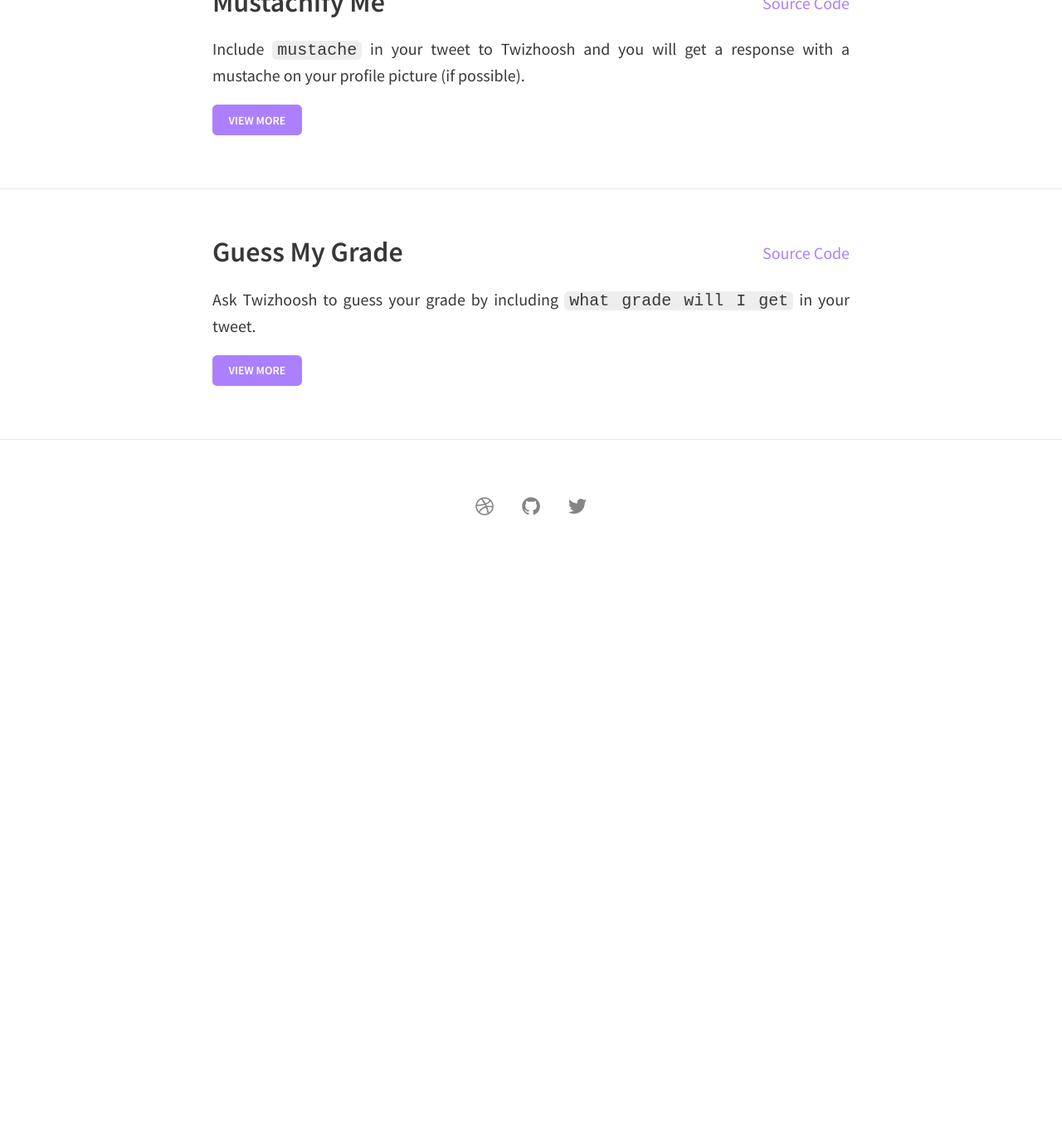
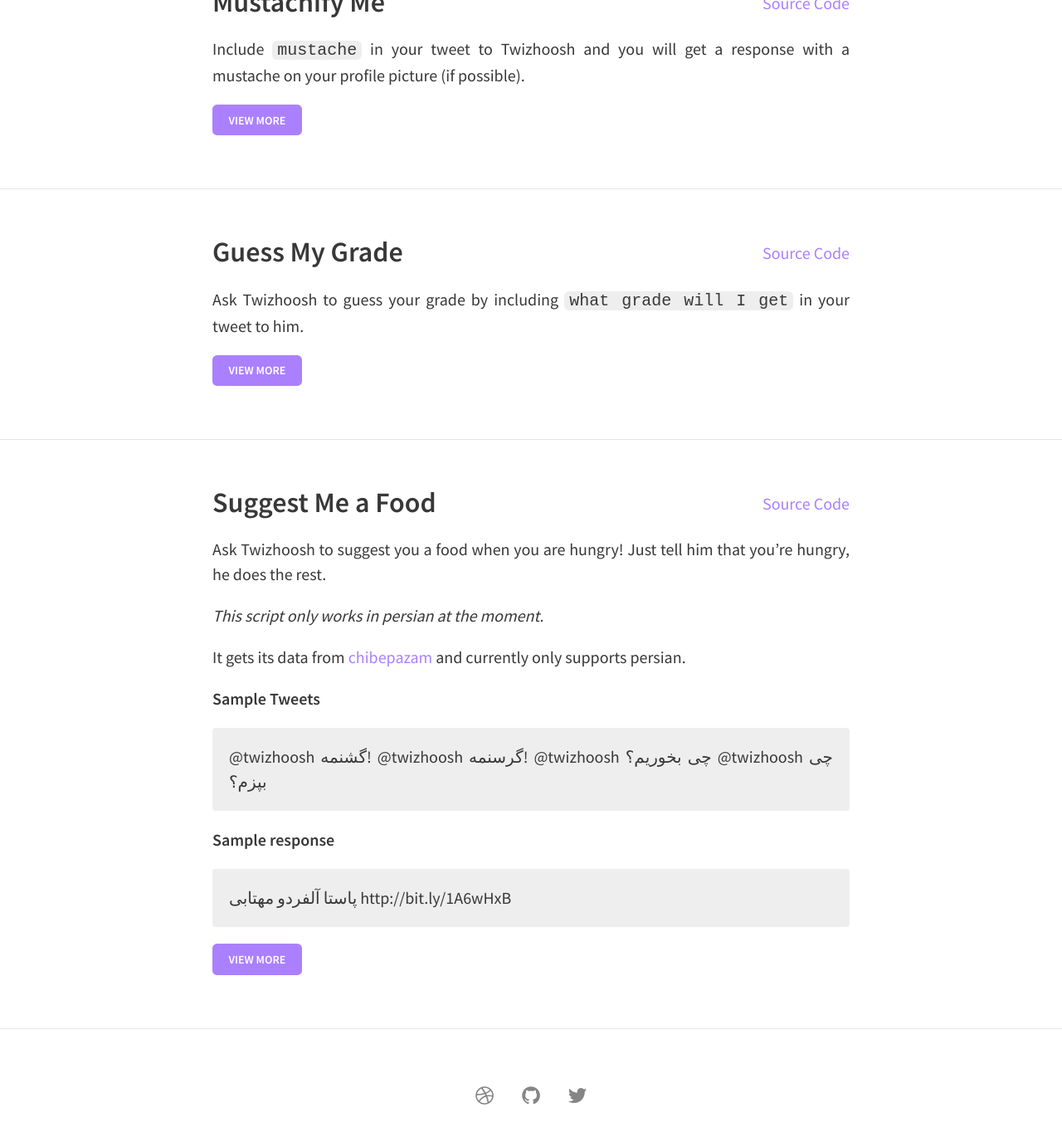
Before and after one commit to Soben713/Twizhoosh, a Jekyll site: the page built from what-he-does.html, in a window 1280 px wide and 1400 px high, scrolled down 745 px. Shown: the top 1370 px of the window at 83% size. Built offline with Jekyll 4.4.1, drawn with Linux system fonts in a browser that asks for light colours; nearby versions of some CDN libraries; before the commit the page ends 1435 px from its top, so only the background shows below that.

Commit message:
Update _posts

```diff
--- /dev/null
+++ b/_posts/2096-01-01-hungry.md
@@ -0,0 +1,20 @@
+---
+layout: post
+title: Suggest Me a Food
+source: https://github.com/Soben713/Twizhoosh/tree/master/scripts/twitter_related/hungry
+---
+Ask Twizhoosh to suggest you a food when you are hungry! Just tell him that you're hungry, he does the rest.
+
+*This script only works in persian at the moment.*
+
+<!-- more -->
+It gets its data from [chibepazam]("http://chibepazam.com/") and currently only supports persian.
+
+**Sample Tweets**
+> @twizhoosh گشنمه!
+> @twizhoosh گرسنمه!
+> @twizhoosh چی بخوریم؟
+> @twizhoosh چی بپزم؟
+
+**Sample response**
+>  پاستا آلفردو مهتابی http://bit.ly/1A6wHxB
--- a/_posts/2097-01-01-get_grade.md
+++ b/_posts/2097-01-01-get_grade.md
@@ -4,7 +4,7 @@
 source: https://github.com/Soben713/Twizhoosh/tree/master/scripts/twitter_related/get_grade
 ---
 
-Ask Twizhoosh to guess your grade by including `what grade will I get` in your tweet.
+Ask Twizhoosh to guess your grade by including `what grade will I get` in your tweet to him.
 
 <!--more-->
 
```
